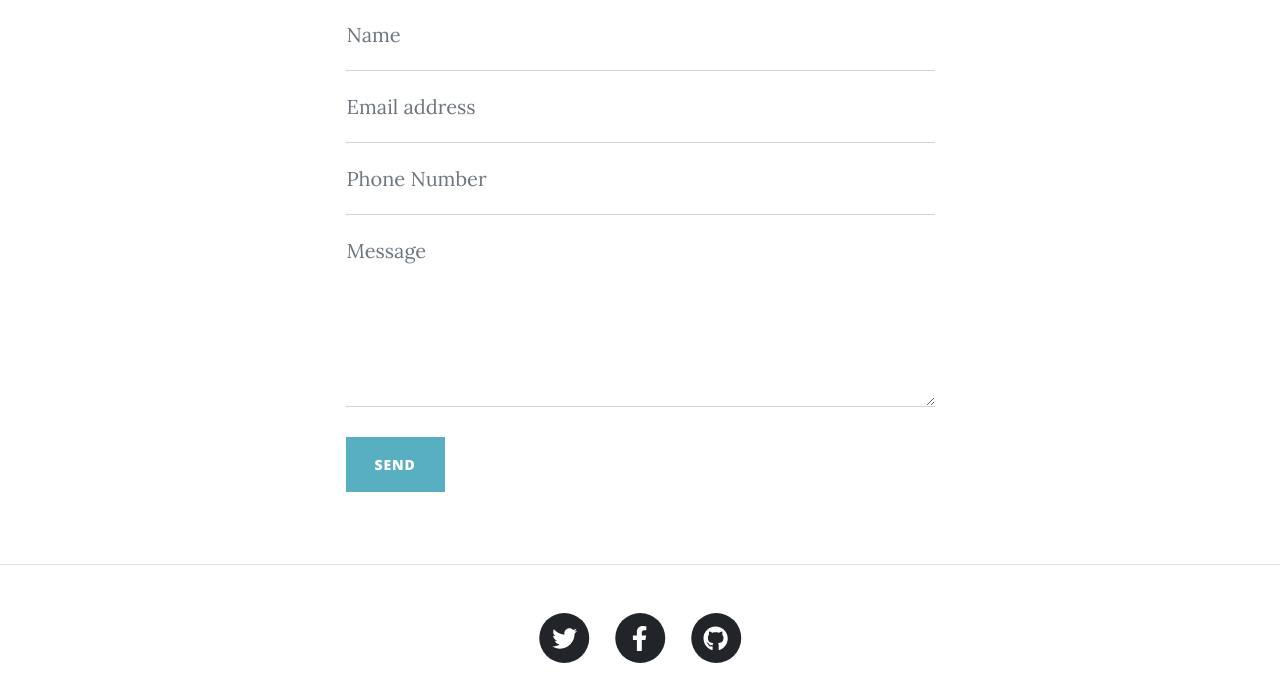
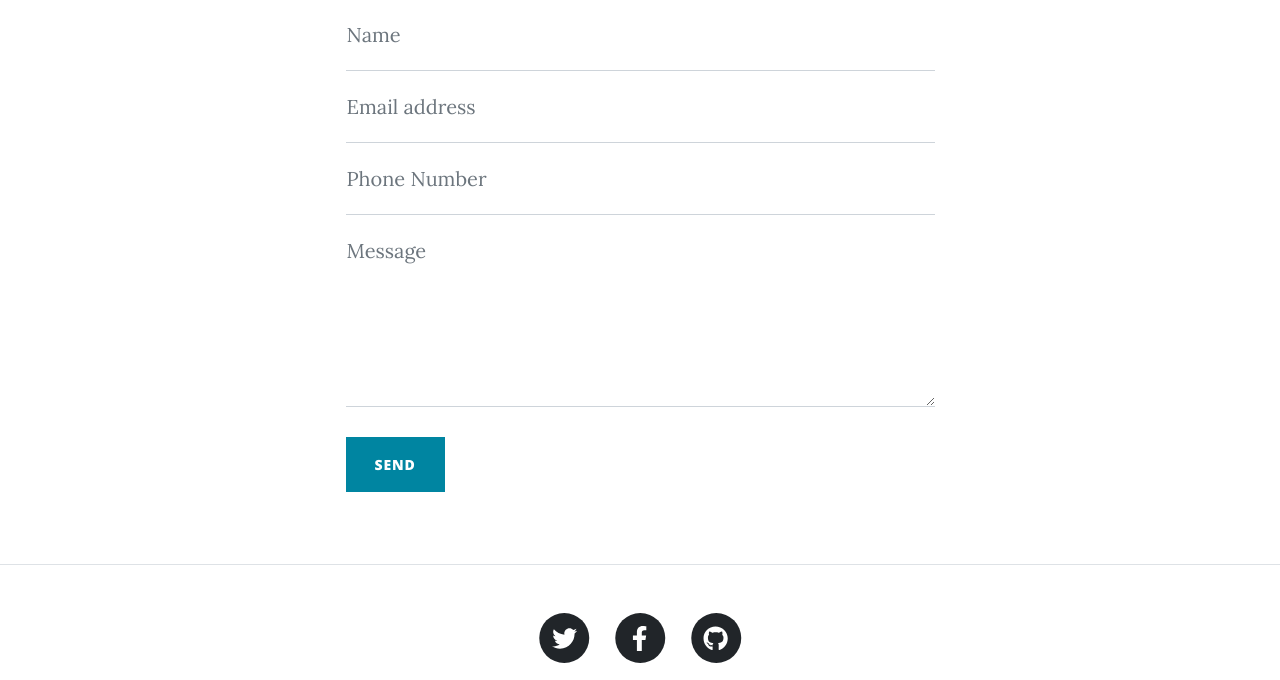
Before and after one commit to prAyAgkhArel/Web_development_with_Flask, a Flask app: page /contact in a window 1280 px wide. Shown: the part 721-1401 px from the top of the page. Run offline with Flask 3, Linux system fonts and the light colour scheme; parts of the project's set-up code (start-up, migrations or seed data) failed here and were passed over; some libraries are stand-ins or nearby versions.

Commit message:
Update contact.html

```diff
--- a/blog project final/templates/contact.html
+++ b/blog project final/templates/contact.html
@@ -25,7 +25,11 @@
                 <div class="row gx-4 gx-lg-5 justify-content-center">
                     <div class="col-md-10 col-lg-8 col-xl-7">
                         <div class="page-heading">
+                            {% if msg_sent: %}
+                            <h1>Succesfully sent your message</h1>
+                            {% else %}
                             <h1>Contact Me</h1>
+                            {% endif %}
                             <span class="subheading">Have questions? I have answers.</span>
                         </div>
                     </div>
@@ -87,7 +91,7 @@
                                 <!-- an error submitting the form-->
                                 <div class="d-none" id="submitErrorMessage"><div class="text-center text-danger mb-3">Error sending message!</div></div>
                                 <!-- Submit Button-->
-                                <button class="btn btn-primary text-uppercase disabled" id="submitButton" type="submit">Send</button>
+                                <button class="btn btn-primary text-uppercase " id="submitButton" type="submit">Send</button>
                             </form>
                         </div>
                     </div>
@@ -104,6 +108,6 @@
         <!-- * *                               SB Forms JS                               * *-->
         <!-- * * Activate your form at https://startbootstrap.com/solution/contact-forms * *-->
         <!-- * * * * * * * * * * * * * * * * * * * * * * * * * * * * * * * * * * * * * * * *-->
-        <script src="https://cdn.startbootstrap.com/sb-forms-latest.js"></script>
+
     </body>
 </html>
```
